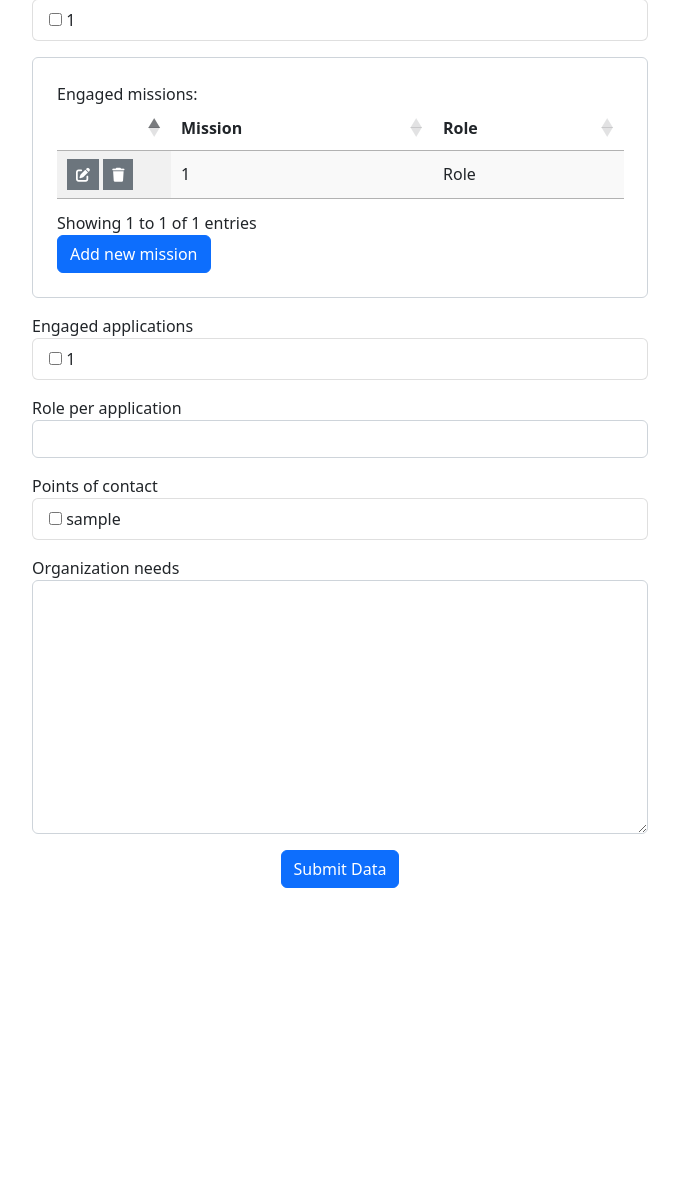
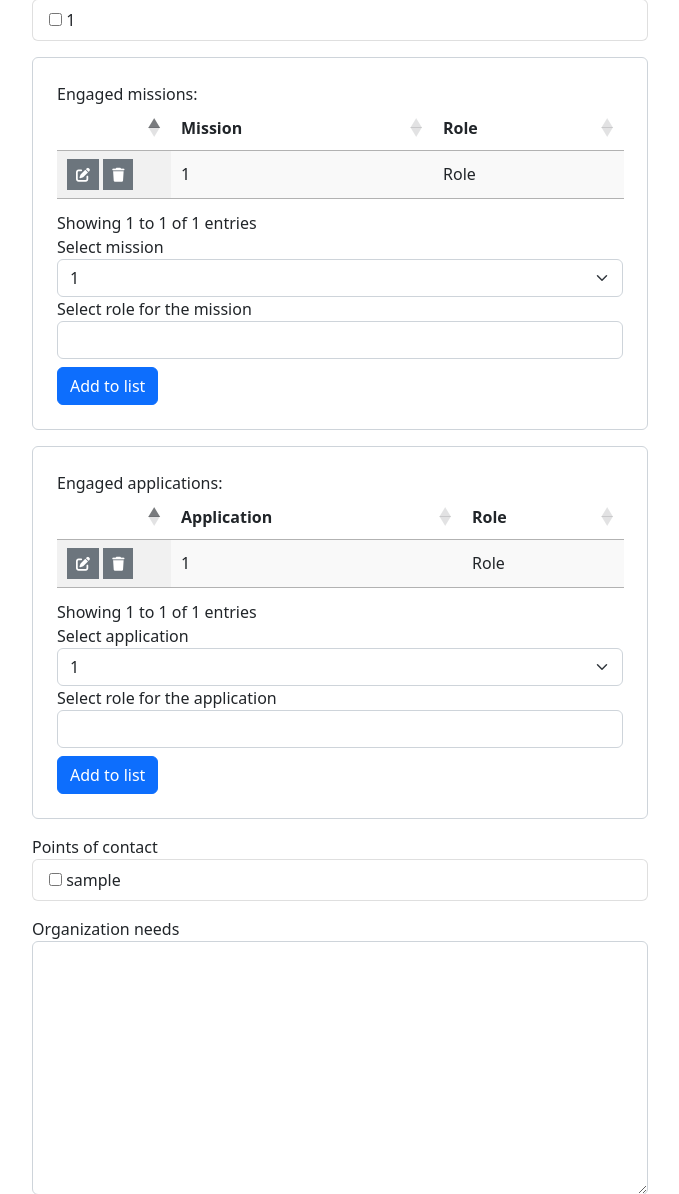
Before and after one commit to billyz313/NASA-Earth-Action-Inventory-System-, a Django app: page /customer-orgs/add/ in a window 1280 px wide. Shown: the part 957-2151 px from the top of the page, without its empty margins (300-979 px from the left). Before the commit the page ends 1845 px from the top, so only its background shows below. Run offline with Django 5.2, Linux system fonts and the light colour scheme; tables that the repository leaves empty hold one stand-in row (values such as "Sample post"); parts of the project's set-up code (start-up, migrations or seed data) failed here and were passed over; some libraries are stand-ins or nearby versions.

Commit message:
updates to customer org form added drop downs

```diff
--- a/templates/customer_organization.html
+++ b/templates/customer_organization.html
@@ -118,21 +118,62 @@
                                          {% endfor %}
                                     </tbody>
                                 </table>
-                                  <input type="button" class="btn btn-primary" id="save_year" value="Add new mission"
+
+                                    <label>Select mission</label>
+                                       <select  class="form-select">
+                                        {% for id, value in form.missions.field.choices %}
+                                            <option  value="missions_{{ id }}">{{ value }}
+
+                                            </option>
+                                        {% endfor %}
+                                        </select>
+                                    <label>Select role for the mission</label>
+                                    <input class="form-control" type="text" id="new_role_for_mission"/>
+                                  <input type="button" class="btn btn-primary mt-2" id="save_mission" value="Add to list"
                                        onclick="">
                                  </div>
-                                 <div class="mb-3 common"> Engaged applications
-                                     <ul  class="list-group">
+                                 <div class="mb-3 common p-4 form-control"> Engaged applications:
+
+                                  <table id="appTable" class="display">
+                                    <thead>
+                                        <tr>
+                                            <th></th>
+                                            <th>Application</th>
+                                            <th>Role</th>
+
+                                        </tr>
+                                    </thead>
+                                    <tbody>
                                     {% for id, value in form.applications_used.field.choices %}
-                                        <li  class="list-group-item">
-                                            <input type="checkbox" name="applications_used" value="{{ id }}" id="applications_used_{{ id }}">
-                                            <label for="applications_used_{{ id }}">{{ value }}</label>
-                                        </li>
-                                    {% endfor %}
-                                    </ul>
-                                </div>
-                                <div class="mb-3 common"> Role per application
-                                {{ form.role_per_application }}
+                                        <tr>
+                                          <td>
+
+                                                    <button class="btn btn-secondary btn-sm rounded-0" type="button" data-toggle="tooltip" data-placement="top" title="Edit"><i class="fa-solid fa-pen-to-square"></i></button>
+
+                                                    <button class="btn btn-secondary btn-sm rounded-0" type="button" data-toggle="tooltip" data-placement="top" title="Delete"><i class="fa-solid fa-trash"></i></button>
+
+                                            </td>
+                                            <td><label for="applications_used_{{ id }}">{{ value }}</label></td>
+                                            <td>Role</td>
+
+                                           </tr>
+                                         {% endfor %}
+                                    </tbody>
+                                </table>
+                                  <label>Select application</label>
+                                 <select  class="form-select">
+                                        {% for id, value in form.applications_used.field.choices %}
+                                              <option  value="applications_used_{{ id }}">{{ value }}
+
+                                            </option>
+                                        {% endfor %}
+                                        </select>
+                                    <label>Select role for the application</label>
+                                    <input class="form-control" type="text" id="new_role_for_app"/>
+
+                                  <input type="button" class="btn btn-primary mt-2" id="save_application" value="Add to list"
+                                       onclick="">
+
                                 </div>
                                 <div class="mb-3 common"> Points of contact
                                      <ul  class="list-group">
@@ -161,11 +202,16 @@
     </div>
     <script src="https://cdn.datatables.net/2.2.2/js/dataTables.min.js"></script>
     <script>
-       var table = $("#orgTable").DataTable({
+       var mission_table = $("#orgTable").DataTable({
                        "paging": false,
                        "searching": false,
                         columnDefs: [{ width: '20%', targets: 0 }]
                     });
+        var app_table = $("#appTable").DataTable({
+                   "paging": false,
+                   "searching": false,
+                    columnDefs: [{ width: '20%', targets: 0 }]
+                });
 
     </script>
 </body>
```
